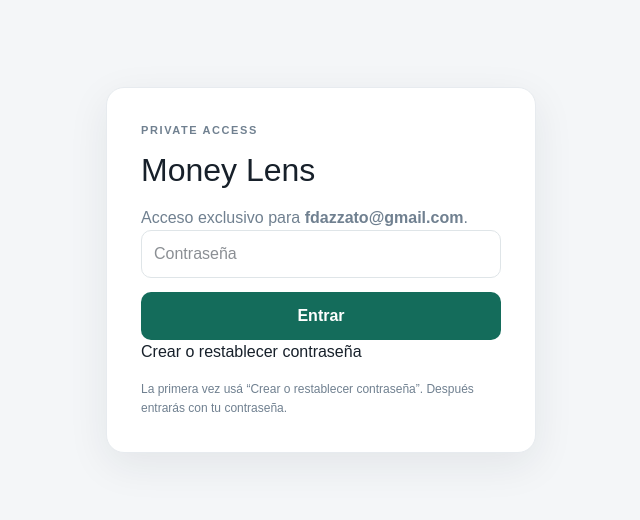
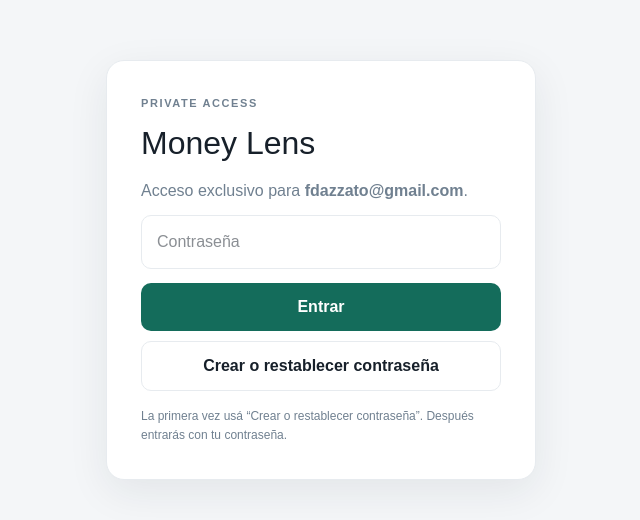
Before and after one commit to fdazzato-droid/expense-tracker, a Next.js app: page / in a window 1280 px wide. Shown: the part 130-650 px from the top of the page, without its empty margins (319-959 px from the left). Built offline with nearby package versions, Linux system fonts and the light colour scheme.

Commit message:
Style password login

```diff
--- a/app/globals.css
+++ b/app/globals.css
@@ -163,3 +163,31 @@ td { padding: 13px 8px; border-bottom: 1px solid #f0f2f3; }
 .accountFoot strong { display: block; color: #cbd6da; font-size: 11px; overflow-wrap: anywhere; }
 .signOut { border: 0; background: transparent; color: #8fa4ad; padding: 4px 0 0; font-size: 11px; cursor: pointer; }
 .statusDot.online { background: #64b59e; }
+
+.authInput {
+  width: 100%;
+  margin-top: 12px;
+  padding: 14px 15px;
+  border: 1px solid var(--line);
+  border-radius: 10px;
+  background: #fff;
+  color: var(--text);
+  font: inherit;
+}
+.authInput:focus {
+  outline: 2px solid rgba(22, 122, 103, .18);
+  border-color: var(--accent);
+}
+.secondaryAuthButton {
+  width: 100%;
+  margin-top: 10px;
+  padding: 12px 14px;
+  border: 1px solid var(--line);
+  border-radius: 10px;
+  background: #fff;
+  color: var(--text);
+  font: inherit;
+  font-weight: 700;
+  cursor: pointer;
+}
+.secondaryAuthButton:hover { background: #f6f8f9; }
```
